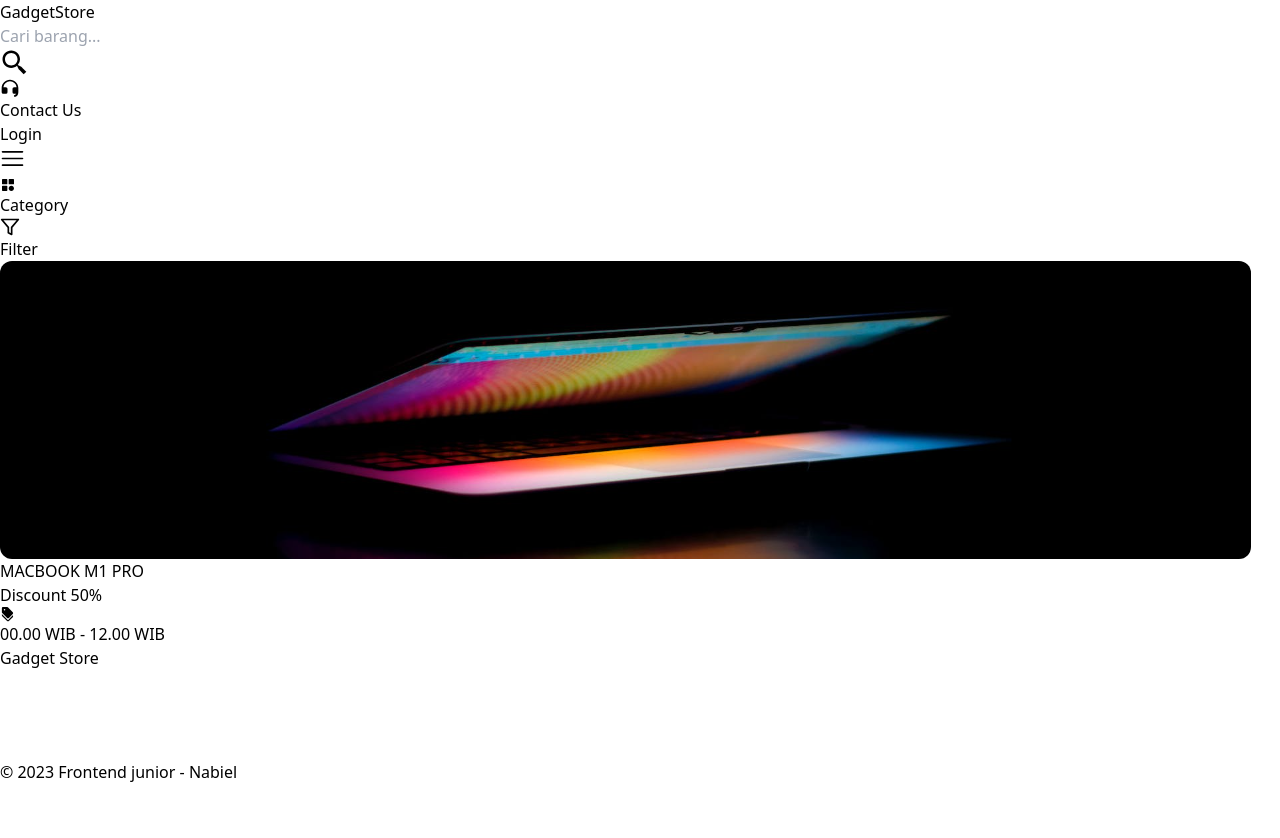
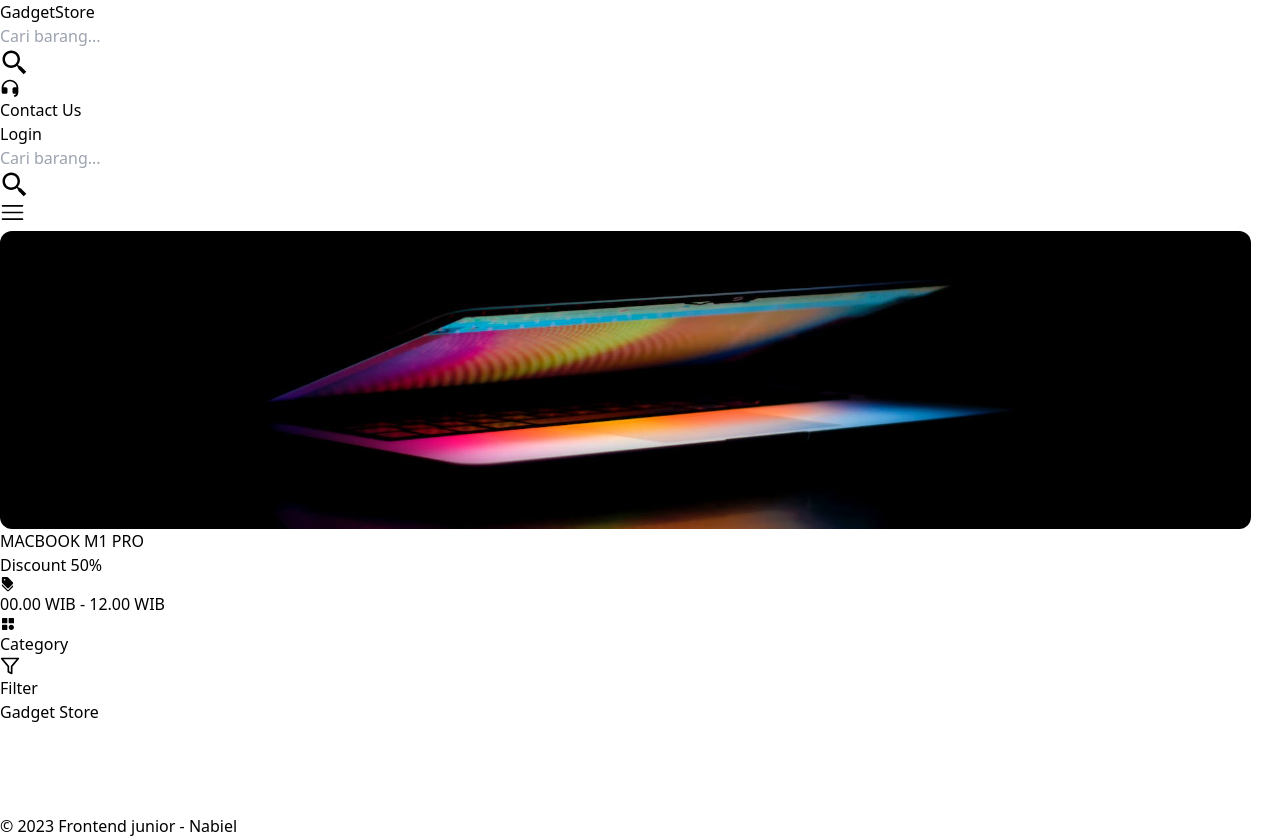
Before and after one commit to biillskiii/Mini-Project_Mohammad-Nabiel-Dwi-Ananda, a React (Vite) app: page / in a window 1280 px wide. Before the commit the page ends 800 px from the top, so only its background shows below. Built offline with nearby package versions, Linux system fonts and the light colour scheme; no server answers.

Commit message:
Revisi tahap 1

```diff
--- a/src/components/Card.jsx
+++ b/src/components/Card.jsx
@@ -43,7 +43,7 @@ const Card = ({ id, title, rating, category, price, images, isLoggedIn }) => {
   };
 
   return (
-    <div className="w-80 h-auto bg-white rounded-md shadow-md grid grid-cols-1 gap-y-1 p-4">
+    <div className="w-80 h-auto bg-white rounded-md shadow-2xl grid grid-cols-1 gap-y-1 p-4">
       {loading && (
         <div className="w-full h-60 bg-gray-600 flex justify-center items-center animate-pulse">
           <FaSpinner size={20} className="animate-spin" />
--- a/src/components/Category.jsx
+++ b/src/components/Category.jsx
@@ -89,7 +89,7 @@ const Category = ({ onSelectCategory, onSort, onSearch }) => {
 
 
   return (
-    <div className="w-6/6 lg:w-56 bg-white flex flex-row justify-start ms-auto lg:mr-20 rounded-md">
+    <div className="w-7/12 lg:w-56  bg-white flex flex-row justify-start ms-auto mr-4 lg:mr-20 rounded-md">
 
       <div className="flex ms-auto">
         <div
@@ -101,7 +101,7 @@ const Category = ({ onSelectCategory, onSort, onSearch }) => {
         {isCategoryOpen && (
           <div
             ref={dropdownCategoryRef}
-            className="absolute right-32 lg:mr-20 mt-14 w-32 flex flex-col bg-white rounded-md shadow-md"
+            className="absolute right-24 lg:right-32 lg:mt-14 lg:mr-20 mt- w-32 flex flex-col bg-white rounded-md shadow-md"
           >
             <button
               className={`px-2 py-1 rounded-md text-sm font-semibold flex text-center  ${
@@ -142,7 +142,7 @@ const Category = ({ onSelectCategory, onSort, onSearch }) => {
           </div>
         )}
         <div
-          className="mr-5 flex flex-row gap-x-2 items-center cursor-pointer"
+          className=" flex flex-row gap-x-2 items-center cursor-pointer"
           onClick={toggleDropdown}
         >
           <LuFilter size={20} /> Filter
--- a/src/components/Navbar.jsx
+++ b/src/components/Navbar.jsx
@@ -50,15 +50,15 @@ const Navbar = ({ onSearch }) => {
   return (
     <div className="w-full bg-white shadow-md flex justify-between items-center p-4">
       <div>
-        <p className="font-bold text-green-600 text-xl lg:ml-5">
+        <p className="w-24 font-bold text-green-600 text-sm lg:ml-12 lg:text-2xl">
           <button onClick={() => navigate("/")}>GadgetStore</button>
         </p>
       </div>
       <div className="hidden lg:flex items-center gap-x-4">
-        <div className="flex flex-row gap-x-5 lg:gap-x-5">
+        <div className="flex flex-row gap-x-5 items-center">
           <div className="relative">
             <input
-              className="border-2 border-slate-50 rounded-md px-3 py-2 focus:outline-none lg:w-60 ml-5 w-40"
+              className="border-2 border-slate-50 rounded-md px-3 py-2 focus:outline-none mx-auto"
               type="text"
               placeholder="Cari barang..."
               value={searchTerm}
@@ -71,12 +71,13 @@ const Navbar = ({ onSearch }) => {
             />
           </div>
         </div>
-        <p className="font-semibold text-sm flex items-center">
+        <p className="flex-1 font-semibold text-sm flex items-center">
           <button onClick={() => navigate("/chatbot")} className="flex gap-x-2">
             <RiCustomerServiceFill size={20} />
             Contact Us
           </button>
         </p>
+
         {isLoggedIn && (
           <div className="flex items-center gap-x-5 mr-14">
             <a href="">
@@ -105,13 +106,42 @@ const Navbar = ({ onSearch }) => {
         {!isLoggedIn && (
           <button
             onClick={() => navigate("/login")}
-            className="flex gap-x-2 border-2 px-3 py-2 border-black rounded-md ml-5 mr-12 font-semibold"
+            className="flex border-2 px-3 py-2 border-black rounded-md mr-12 font-semibold"
           >
             Login
           </button>
         )}
       </div>
       <div className="lg:hidden flex items-center">
+        <div className="flex flex-row  lg:gap-x-5">
+          <div className="relative w-full">
+            <div className="relative flex">
+              <input
+                className="w-full border-2 border-slate-50 rounded-l-md px-3 py-2 focus:outline-none"
+                type="text"
+                placeholder="Cari barang..."
+                value={searchTerm}
+                onChange={(e) => setSearchTerm(e.target.value)}
+              />
+              <div className="absolute top-0 right-0 bottom-0 flex items-center pr-3 pointer-events-none">
+                <BiSearchAlt2
+                  size={30}
+                  className="text-gray-400 cursor-pointer"
+                  onClick={handleSearch}
+                />
+              </div>
+            </div>
+          </div>
+        </div>
+        {isLoggedIn && (
+          <li
+            className="px-4 py-2 flex items-center cursor-pointer"
+            onClick={handleCart}
+          >
+            <AiOutlineShoppingCart size={20} className="mr-2" />
+            Cart
+          </li>
+        )}
         <button
           onClick={toggleDropdown}
           className="text-2xl text-gray-600 focus:outline-none"
@@ -133,31 +163,9 @@ const Navbar = ({ onSearch }) => {
               <RiCustomerServiceFill size={20} className="mr-2" />
               Contact Us
             </li>
-            <div className=" flex flex-row gap-x-5 lg:gap-x-5">
-              <div className="relative w-11/12">
-                <input
-                  className="w-11/12 mx-10 border-2 border-slate-50 rounded-md px-3 py-2 focus:outline-none lg:w-60"
-                  type="text"
-                  placeholder="Cari barang..."
-                  value={searchTerm}
-                  onChange={(e) => setSearchTerm(e.target.value)}
-                />
-                <BiSearchAlt2
-                  size={30}
-                  className="absolute top-2 right-2 text-gray-400 cursor-pointer"
-                  onClick={handleSearch}
-                />
-              </div>
-            </div>
+
             {isLoggedIn ? (
               <>
-                <li
-                  className="px-4 py-2 flex items-center cursor-pointer"
-                  onClick={handleCart}
-                >
-                  <AiOutlineShoppingCart size={20} className="mr-2" />
-                  Cart
-                </li>
                 <li className="px-4 py-2 font-semibold flex items-center gap-x-2 cursor-pointer">
                   <RxAvatar size={20} /> Hello, {user}
                 </li>
--- a/src/pages/Home.jsx
+++ b/src/pages/Home.jsx
@@ -67,7 +67,6 @@ export default function Home() {
     searchResults.length > 0 ? searchResults : newProduct
   );
 
-
   useEffect(() => {
     const loggedIn = localStorage.getItem("isLoggedIn") === "user";
     setIsLoggedIn(loggedIn);
@@ -75,14 +74,8 @@ export default function Home() {
 
   return (
     <div className="flex flex-col min-h-screen">
-      <Navbar cartCount={cart.length} onSearch={handleSearch}/>
-      <div className="mt-10 z-10">
-        <Category
-          onSelectCategory={handleCategorySelect}
-          onSort={handleSort}
-        />
-      </div>
-      <div className="rounded-xl w-11/12 flex flex-col justify-center items-center ml-5 mt-10 relative lg:ml-14 my-10">
+      <Navbar cartCount={cart.length} onSearch={handleSearch} />
+      <div className="rounded-xl w-11/12 flex flex-col justify-center items-center ml-5 mt-5 relative lg:ml-14 my-2">
         <img src={CarrouselImage} className="w-full" alt="Carousel" />
         <div className="absolute w-full flex flex-col justify-center text-white  px-4 lg:ml-32">
           <h1 className="text-xl font-bold text-left mt-5  lg:text-start lg:text-4xl lg:mt-10">
@@ -97,6 +90,9 @@ export default function Home() {
         </div>
       </div>
 
+      <div className="my-5 z-10">
+        <Category onSelectCategory={handleCategorySelect} onSort={handleSort} />
+      </div>
 
       <div className="w-full h-40 flex flex-wrap justify-center gap-x-5 gap-y-10 mt-5">
         {isLoading ? (
```
Also changed, not shown: 1 other file (tests, documents, lock files or other folders).
